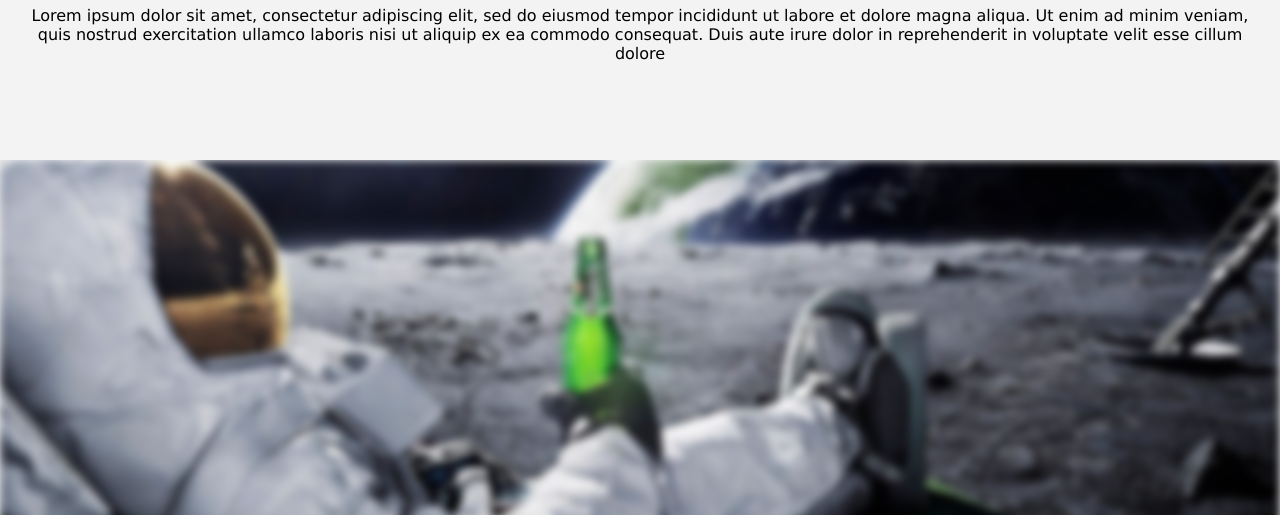
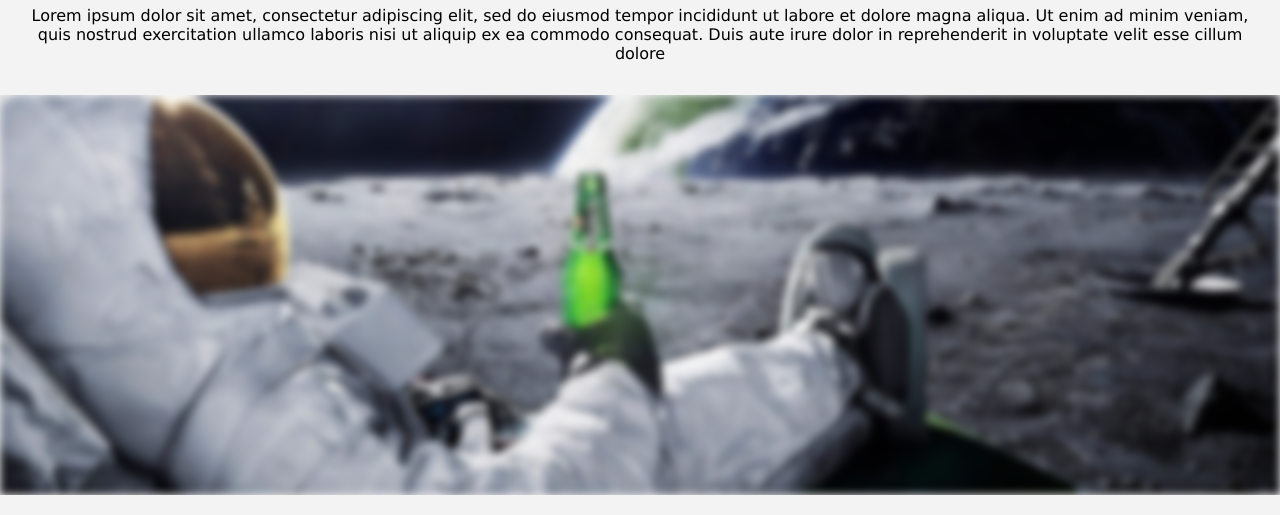
Before and after one commit to victor291201/ParallaxPractive-day12, a plain HTML site: page index.html in a window 1280 px wide. Shown: the part 80-595 px from the top of the page. Drawn offline with Linux system fonts and the light colour scheme.

Commit message:
version final

```diff
--- a/estilos.css
+++ b/estilos.css
@@ -12,7 +12,7 @@ background-color: #F3F3F3;
 .texto{
   padding: 5px 15px 15px 15px;
   text-align: center;
-  height: 30vh;
+  height: 175px;
 }
 .ctn{
   width: 100%;
```
